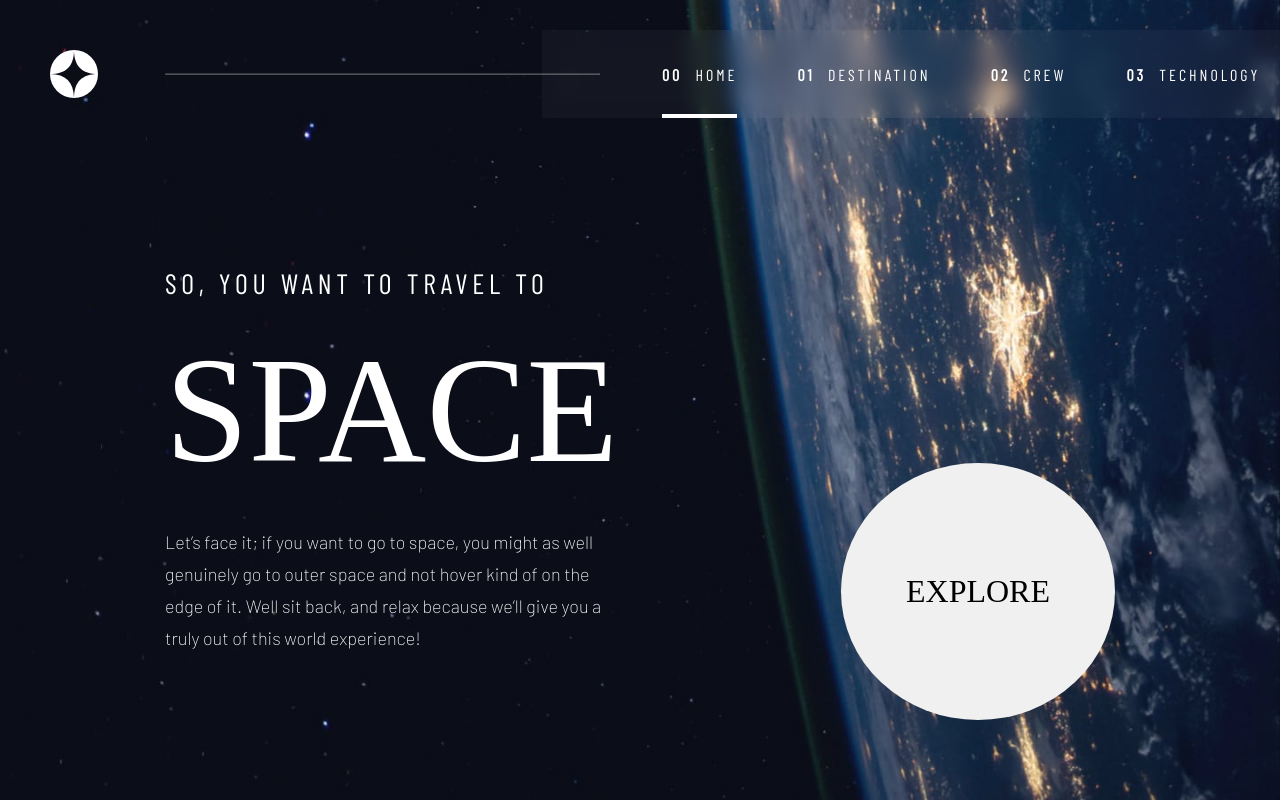
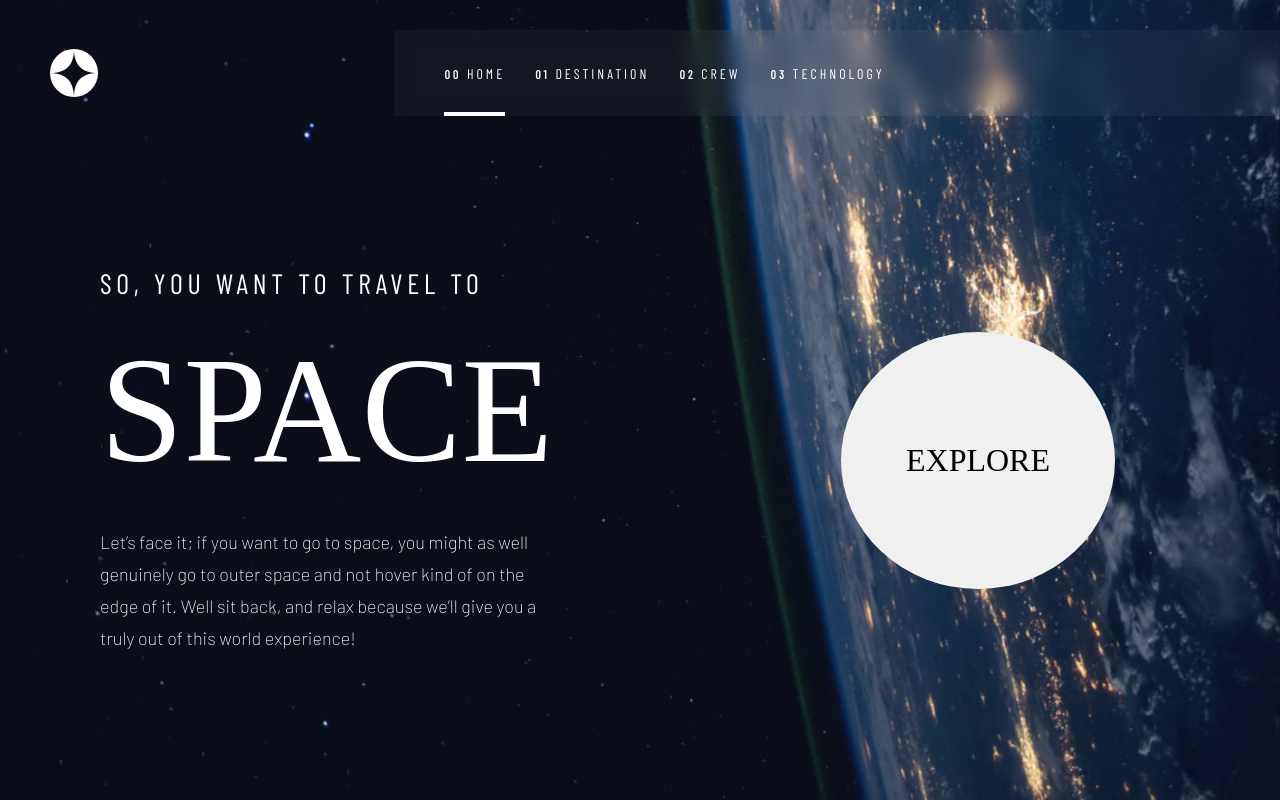
Before and after one commit to GabrielaPaula-dev/space-tourism, a React (Vite) app: page / in a window 1280 px wide. Built offline with nearby package versions, Linux system fonts and the light colour scheme; a web font is replaced by a local one.

Commit message:
arrumando o responsivo

```diff
--- a/src/components/header/index.jsx
+++ b/src/components/header/index.jsx
@@ -105,8 +105,16 @@ const Nav = styled.nav`
   label {
     display: none;
   }
+  @media (min-width: 1650px) {
+    padding: 50px 0 0 120px;
 
-  @media (max-width: 1024px) {
+    .link-header {
+      font-size: 30px;
+      padding-bottom:50px;
+    }
+  }
+
+  @media (max-width: 1280px) {
     width: 72%;
     padding: 35px 0 0 50px;
 
@@ -124,8 +132,12 @@ const Nav = styled.nav`
       font-size: 12px;
     }
   }
-
-  @media (max-width: 750px) {
+  @media (max-width: 800px) {
+.link-header{
+  text-align: center;
+}
+  }
+  @media (max-width: 600px) {
     background-color: transparent;
     backdrop-filter: none;
     transition: width 2s ease-in;
@@ -146,6 +158,7 @@ const Nav = styled.nav`
       padding-bottom: 5px;
       margin-bottom: 30px;
       width: 70%;
+      text-align: left;
     }
 
     #menu-hamburguer:checked ~ .list-links {
@@ -185,7 +198,7 @@ const Hr = styled.hr`
   z-index: 2;
   opacity: 0.3;
 
-  @media (max-width: 1024px) {
+  @media (max-width: 1280px) {
     display: none;
   }
 `;
--- a/src/pages/crew/index.jsx
+++ b/src/pages/crew/index.jsx
@@ -70,10 +70,10 @@ const Main = styled.main`
   background: url(${BgCrewDesktop}) no-repeat;
   background-size: cover;
 
-  @media (max-width: 1024px) {
+  @media (max-width: 1200px) {
     padding: 200px 0 0 70px;
   }
-  @media (max-width: 768px) {
+  @media (max-width: 850px) {
     padding: 200px 40px 0;
     height: 100%;
     background: url(${BgCrewTablet}) no-repeat;
@@ -94,10 +94,21 @@ const Container = styled.div`
   img {
     height: 67vh;
   }
-  @media (min-width: 1600px) {
+  @media (min-width: 1800px) {
     justify-content: space-around;
+    gap:100px;
+    img {
+      scale:1.1;
+      margin-top:150px;
+    }
   }
-  @media (max-width: 768px) {
+  @media (min-width: 1500px) {
+    img{
+      scale: 0.9;
+    }
+  }
+
+  @media (max-width: 850px) {
     flex-direction: column;
     text-align: center;
     justify-content: center;
@@ -113,7 +124,9 @@ const Container = styled.div`
 `;
 const DivTexts = styled.div`
   width: 570px;
-
+  @media (min-width: 1800px) {
+    scale: 1.6;
+  }
   .link-crew {
     display: inline-block;
     width: 12px;
@@ -129,9 +142,9 @@ const DivTexts = styled.div`
   .link-crew:hover {
     background-color: #999999;
   }
-  @media (max-width: 768px) {
+  @media (max-width: 850px) {
     width: 100%;
-    .link-crew{
+    .link-crew {
       margin: 30px 8px 40px;
     }
   }
@@ -180,7 +193,7 @@ const Description = styled.p`
   opacity: 0.8;
   width: 75%;
   margin-bottom: 40px;
-  @media (max-width: 768px) {
+  @media (max-width: 850px) {
     margin: auto;
   }
   @media (max-width: 500px) {
--- a/src/pages/destinations/index.jsx
+++ b/src/pages/destinations/index.jsx
@@ -77,12 +77,17 @@ const Destination = ({ indice }) => {
 const Main = styled.main`
   color: white;
   padding: 160px 165px 0;
-  height: 100vh;
+  min-height: 100vh;
   background: url(${BgDestinationDesktop}) no-repeat;
   background-size: cover;
-  overflow-y: hidden;
-  @media (max-width: 1024px) {
-    padding: 160px 60px 0;
+  @media (min-width: 1500px) {
+    display: flex;
+    flex-direction: column;
+    padding-top: 250px;
+    gap: 200px;
+  }
+  @media (max-width: 1280px) {
+    padding: 160px 40px 0;
   }
   @media (max-width: 768px) {
     padding: 160px 70px 50px;
@@ -96,26 +101,34 @@ const Main = styled.main`
     background: url(${BgDestinationMobile}) no-repeat;
     background-size: cover;
   }
-  @media (min-height: 880px) {
-    height: 920px;
-  }
 `;
 const Container = styled.div`
   display: flex;
+  gap:100px;
   justify-content: space-between;
   padding: 40px 10px 0;
   img {
-    width: 35%;
+    scale: 0.85;
     animation: starRotate 30s infinite;
   }
   @keyframes starRotate {
     0% {
-      transform: rotate(360deg)    }
+      transform: rotate(360deg);
+    }
   }
   @media (min-width: 1600px) {
     justify-content: space-around;
+    img{
+      scale: 1.2;
+    }
   }
-  @media (max-width: 768px) {
+  @media (max-width: 1280px) {
+    justify-content: space-around;
+    img{
+      scale:0.7;
+    }
+  }
+  @media (max-width: 900px) {
     flex-direction: column;
     align-items: center;
     text-align: center;
@@ -134,6 +147,10 @@ const Container = styled.div`
 `;
 const DivTexts = styled.div`
   width: 445px;
+  @media (min-width: 1550px) {
+    width: 500px;
+    scale:1.4;
+  }
   @media (max-width: 768px) {
     width: 100%;
   }
--- a/src/pages/home/index.jsx
+++ b/src/pages/home/index.jsx
@@ -23,7 +23,7 @@ const Main = styled.main`
   display: flex;
   justify-content: space-between;
   align-items: center;
-  height: 100vh;
+  min-height: 100vh;
   padding: 200px 165px 80px;
   background: url(${BgHomeDesktop});
   background-size: cover;
@@ -31,21 +31,25 @@ const Main = styled.main`
   @media (min-width: 1600px) {
     justify-content: space-around;
   }
-
+  @media (max-width: 1400px) {
+    gap: 100px;
+    padding-left: 100px;
+  }
   @media (max-width: 1024px) {
-    padding: 90px 70px 40px;
+    padding: 120px 70px 40px;
   }
-  @media (max-width: 768px) {
+  @media (max-width: 900px) {
     flex-direction: column;
     align-items: center;
     text-align: center;
     padding: 200px 40px 50px;
-    overflow-y: hidden;
-    background: url(${BgHomeTablet});
+    background: url(${BgHomeTablet}) no-repeat;
+    background-size: cover;
+    gap: 50px;
   }
   @media (max-width: 500px) {
     padding: 100px 40px 30px;
-    background: url(${BgHomeMobile});
+    background: url(${BgHomeMobile}) no-repeat;
     background-size: cover;
   }
 `;
@@ -57,6 +61,9 @@ const H4 = styled.h4`
   text-transform: uppercase;
   color: #ffffff;
 
+  @media (min-width: 1600px) {
+    font-size: 40px;
+  }
   @media (max-width: 768px) {
     font-size: 20px;
   }
@@ -72,7 +79,9 @@ const H1 = styled.h1`
   margin: 24px 0 30px;
   text-transform: uppercase;
   color: #ffffff;
-
+  @media (min-width: 1600px) {
+    font-size: 200px;
+  }
   @media (max-width: 768px) {
     margin-bottom: 0;
   }
@@ -87,7 +96,11 @@ const P = styled.p`
   line-height: 32px;
   color: #ffffff;
   font-weight: 200;
-
+  @media (min-width: 1600px) {
+    font-size: 30px;
+    width: 600px;
+    line-height: 45px;
+  }
   @media (max-width: 500px) {
     font-size: 15px;
     width: 100%;
@@ -104,26 +117,25 @@ const ButtonExplore = styled.button`
   background-color: #f0f0f0;
   transition: 2s;
   border: none;
-  align-self: flex-end;
 
   :hover {
     -webkit-box-shadow: 0px 0px 130px 26px rgba(176, 176, 176, 1);
     -moz-box-shadow: 0px 0px 130px 26px rgba(176, 176, 176, 1);
     box-shadow: 0px 0px 130px 26px rgba(176, 176, 176, 1);
   }
-  @media (max-width: 1024px) {
-    align-self: center;
+  @media (min-width: 1500px) {
+    transform: scale(1.3);
+  }
+  @media (max-width: 1200px) {
+    transform: scale(0.9);
   }
   @media (max-width: 768px) {
-    padding: 75px 35px;
+    padding: 80px 40px;
     font-size: 25px;
-    margin-top: 90px;
-  }
-  @media (min-height: 845px) {
-    margin-bottom: 90px;
+    margin-top: 40px;
   }
   @media (max-width: 500px) {
-    margin-top: 10px;
+    margin-top: 0;
   }
 `;
 
--- a/src/pages/technology/index.jsx
+++ b/src/pages/technology/index.jsx
@@ -76,7 +76,7 @@ const Technology = ({ indice }) => {
           <Description>{info.description}</Description>
         </DivTexts>
         <picture style={{ marginLeft: "auto" }}>
-          <source srcSet={info.img.mobile} media="(max-width:800px)" />
+          <source srcSet={info.img.mobile} media="(max-width:950px)" />
           <img src={info.img.desktop} alt="Foto da tecnologia usada" />
         </picture>
       </Container>
@@ -91,10 +91,10 @@ const Main = styled.main`
   background: url(${BgTechnologyDesktop}) no-repeat;
   background-size: cover;
 
-  @media (max-width: 1024px) {
+  @media (max-width: 1200px) {
     padding: 200px 0 0 70px;
   }
-  @media (max-width: 768px) {
+  @media (max-width: 950px) {
     padding: 180px 0 60px 0;
     height: 100%;
     background: url(${BgTechnologyTablet}) no-repeat;
@@ -105,9 +105,8 @@ const Main = styled.main`
     text-align: center;
     min-height: 100%;
     background: url(${BgTechnologyMobile}) no-repeat;
-    background-size:cover;
+    background-size: cover;
   }
-
 `;
 const Container = styled.div`
   display: flex;
@@ -115,12 +114,22 @@ const Container = styled.div`
   align-items: center;
   margin-top: 50px;
   img {
-    height: 50vh;
+    height: 45vh;
+  }
+  @media (min-width: 1700px) {
+    margin-top: 200px;
+    img {
+      height: 50vh;
+    }
   }
   @media (min-width: 1600px) {
     justify-content: space-around;
   }
-  @media (max-width: 768px) {
+  @media (max-width: 1200px) {
+img{
+  height: 45vh;
+}  }
+  @media (max-width: 950px) {
     flex-direction: column;
     gap: 20px;
     img {
@@ -134,7 +143,13 @@ const Container = styled.div`
 const DivTexts = styled.div`
   width: 445px;
   margin-bottom: 15px;
-  @media (max-width: 768px) {
+  @media (min-width: 1700px) {
+    scale: 1.5;
+    margin-left: 140px;
+  }
+  @media (max-width: 1100px) {
+  }
+  @media (max-width: 950px) {
     order: 2;
     text-align: center;
   }
@@ -145,11 +160,17 @@ const DivTexts = styled.div`
 const Div = styled.div`
   display: flex;
   flex-direction: column;
-  @media (max-width: 768px) {
+  @media (min-width: 1700px) {
+    scale: 1.5;
+  }
+  @media (max-width: 950px) {
     flex-direction: row;
     gap: 30px;
     order: 1;
-    margin-top: 350px;
+    margin-top: 450px;
+  }
+  @media (max-width: 768px) {
+    margin-top: 300px;
   }
   @media (max-width: 500px) {
     margin-top: 190px;
@@ -219,10 +240,10 @@ const Name = styled.h2`
   font-family: "Bellefair", serif;
   margin: 15px 0 20px;
   width: 150%;
-  @media (max-width: 1024px) {
-    font-size: 40px;
+  @media (max-width: 1100px) {
+    font-size: 35px;
   }
-  @media (max-width: 768px) {
+  @media (max-width: 950px) {
     width: 100%;
   }
   @media (max-width: 500px) {
@@ -242,7 +263,7 @@ const Description = styled.p`
     width: 80%;
     margin: auto;
     line-height: 25px;
-    padding-bottom:100px;
+    padding-bottom: 100px;
   }
 `;
 
```
